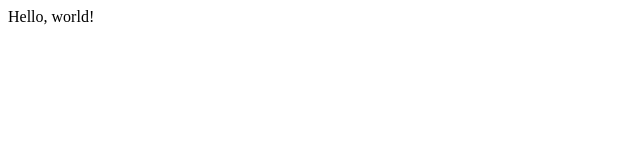
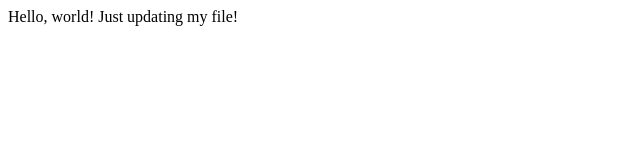
Before and after one commit to Gancor990/CS50-project0, a plain HTML site: page index.html in a window 1280 px wide. Shown: the whole page, without its empty margins (0-640 px from the left). Drawn offline with Linux system fonts and the light colour scheme.

Commit message:
Changing index.html

```diff
--- a/index.html
+++ b/index.html
@@ -4,6 +4,6 @@
         <title>My Webpage</title>
     </head>
     <body>
-        Hello, world!
+        Hello, world! Just updating my file!
     </body>
 </html>
```
